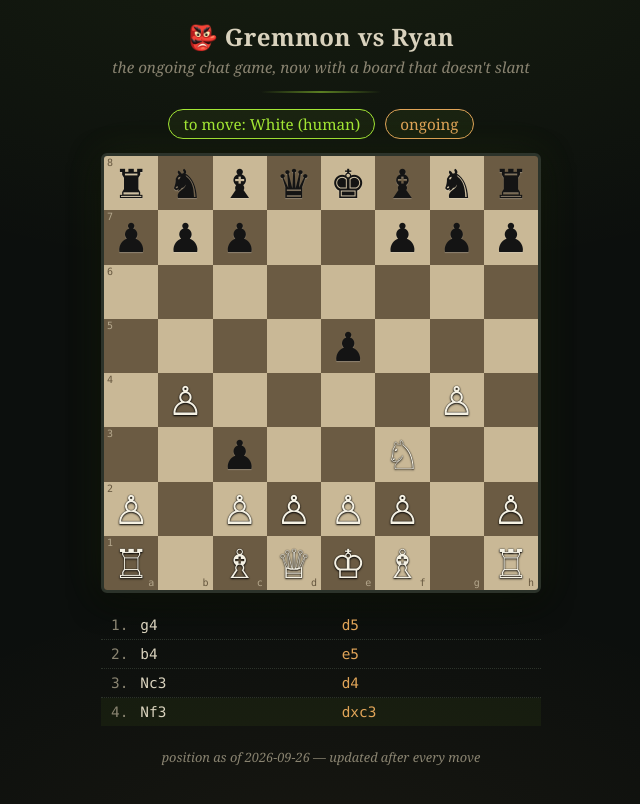
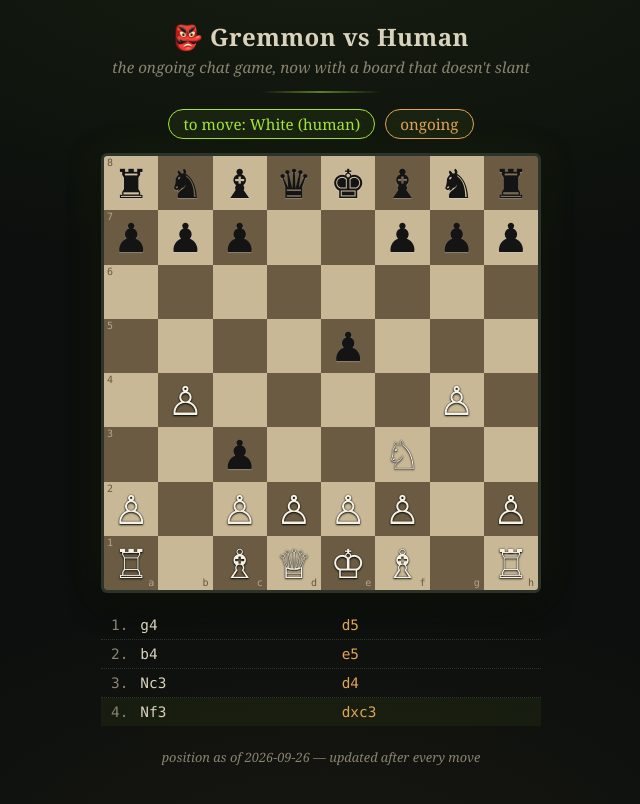
Before and after one commit to gremmon25-afk/chessboard, a plain HTML site: page index.html in a window 1280 px wide. Shown: the whole page, without its empty margins (319-959 px from the left). Drawn offline with Linux system fonts and the light colour scheme.

Commit message:
redact personal names per owner request

```diff
--- a/index.html
+++ b/index.html
@@ -3,7 +3,7 @@
 <head>
 <meta charset="utf-8">
 <meta name="viewport" content="width=device-width, initial-scale=1">
-<title>Gremmon vs Ryan — live board</title>
+<title>Gremmon vs Human — live board</title>
 <style>
   :root {
     --bg: #0c0f0d;
@@ -114,7 +114,7 @@
 </head>
 <body>
   <header>
-    <h1><span class="gob">👺</span> Gremmon vs Ryan</h1>
+    <h1><span class="gob">👺</span> Gremmon vs Human</h1>
     <p class="sub">the ongoing chat game, now with a board that doesn't slant</p>
     <div class="rule"></div>
   </header>
@@ -216,7 +216,7 @@
       document.getElementById('status').textContent = g.status;
       document.getElementById('foot').textContent =
         'position as of ' + g.updated + ' — updated after every move';
-      document.title = 'Gremmon vs Ryan — ' + g.turn + ' to move';
+      document.title = 'Gremmon vs Human — ' + g.turn + ' to move';
     })
     .catch(function () {
       document.getElementById('err').style.display = 'block';
```
